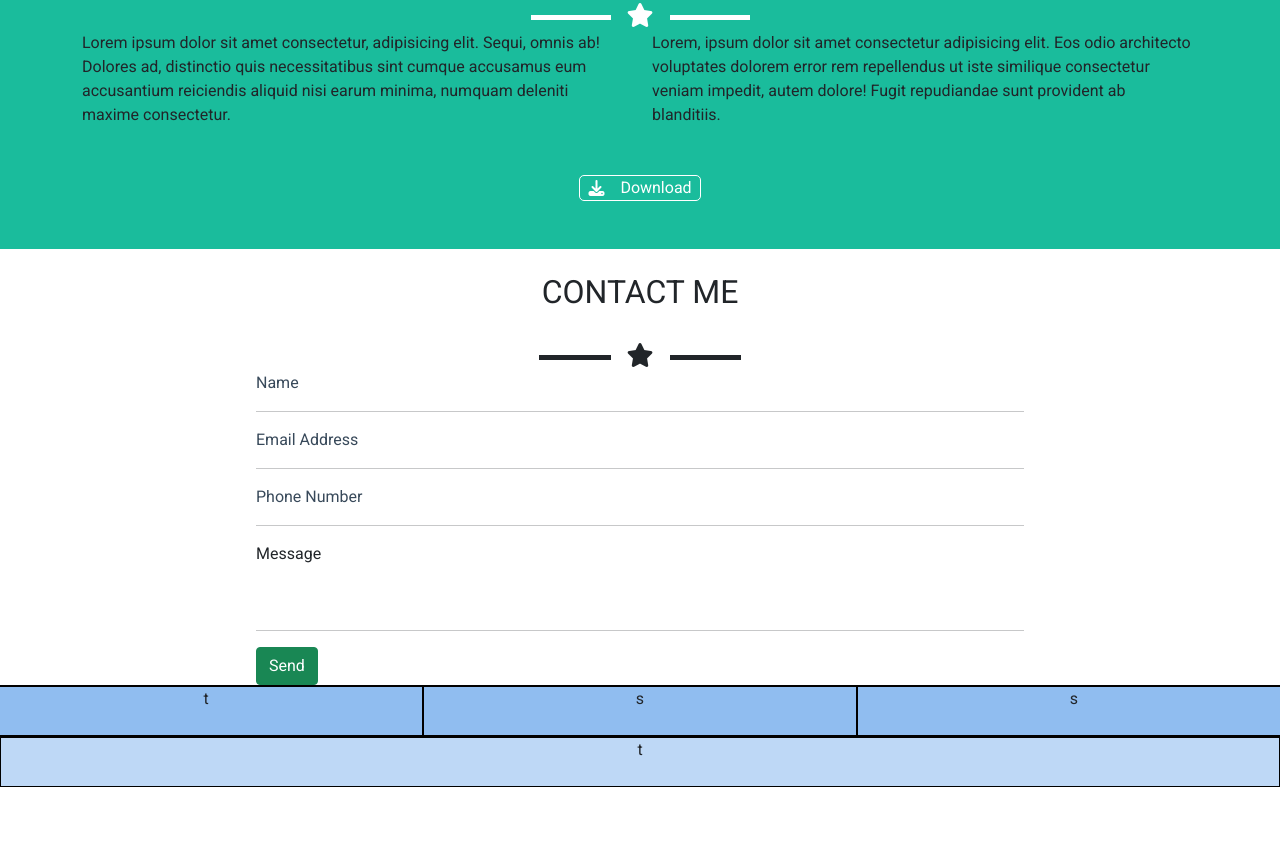
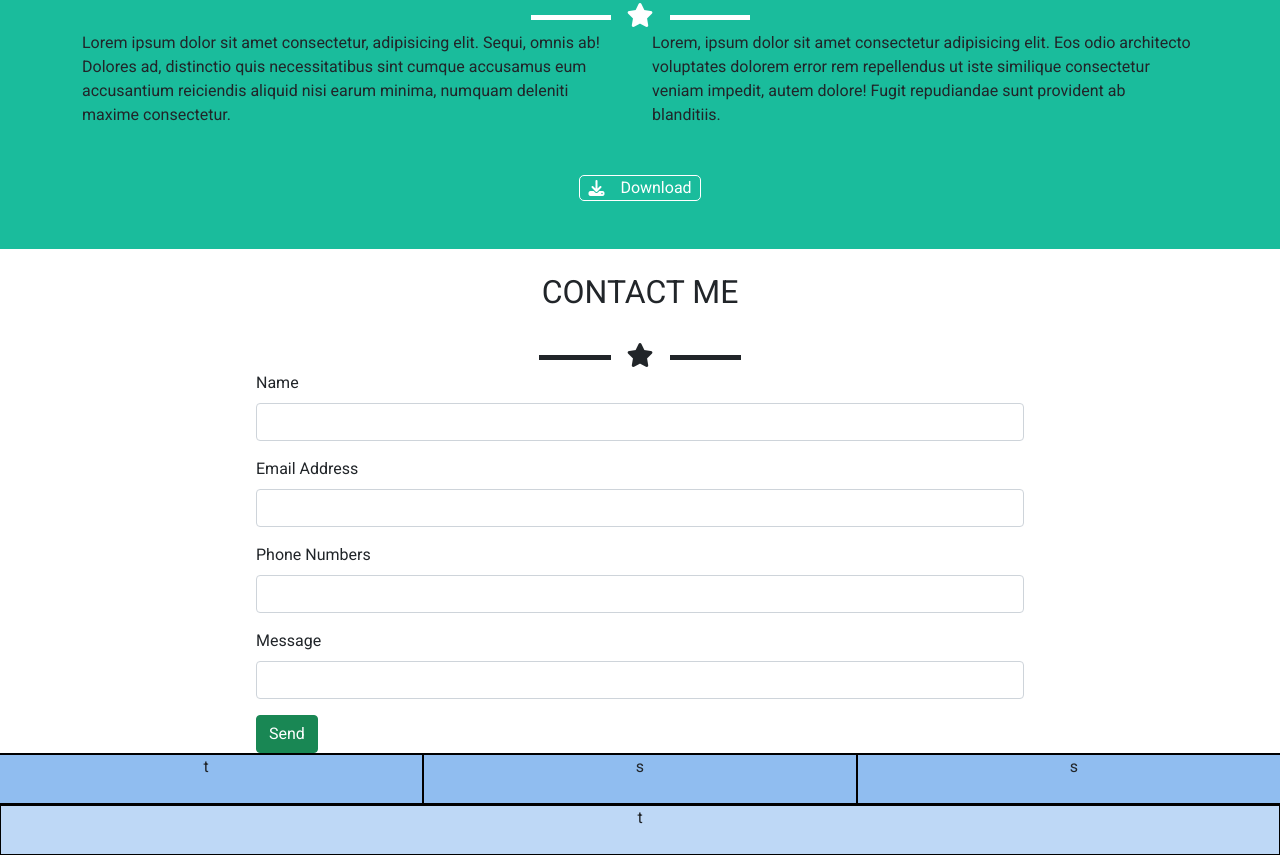
Before and after one commit to nico17022001/html-css-bootstrap-freelancer, a plain HTML site: page index.html in a window 1280 px wide. Shown: the part 1407-2262 px from the top of the page. Before the commit the page ends 2194 px from the top, so only its background shows below. Drawn offline with nearby package versions, Linux system fonts and the light colour scheme.

Commit message:
[modificato-settore]

```diff
--- a/index.html
+++ b/index.html
@@ -180,17 +180,25 @@
       </div>
 
       <div class="little-container d-flex flex-column m-auto">
-        <div><span class="mic">Name</span></div>
-        <div><hr></div>
+        <div class="mb-3">
+          <label for="formGroupExampleInput" class="form-label">Name</label>
+          <input type="text" class="form-control" id="formGroupExampleInput">
+        </div>
 
-        <div><span class="mic">Email Address</span></div>
-        <div><hr></div>
+        <div class="mb-3">
+          <label for="formGroupExampleInput" class="form-label">Email Address</label>
+          <input type="text" class="form-control" id="formGroupExampleInput">
+        </div>
 
-        <div><span class="mic">Phone Number</span></div>
-        <div><hr></div>
+        <div class="mb-3">
+          <label for="formGroupExampleInput" class="form-label">Phone Numbers</label>
+          <input type="text" class="form-control" id="formGroupExampleInput">
+        </div>
 
-        <div class="pb-5"><span>Message</span></div>
-        <div><hr></div>
+        <div class="mb-3">
+          <label for="formGroupExampleInput" class="form-label">Message</label>
+          <input type="text" class="form-control" id="formGroupExampleInput">
+        </div>
       </div>
 
       <div class="little-container m-auto">
```
